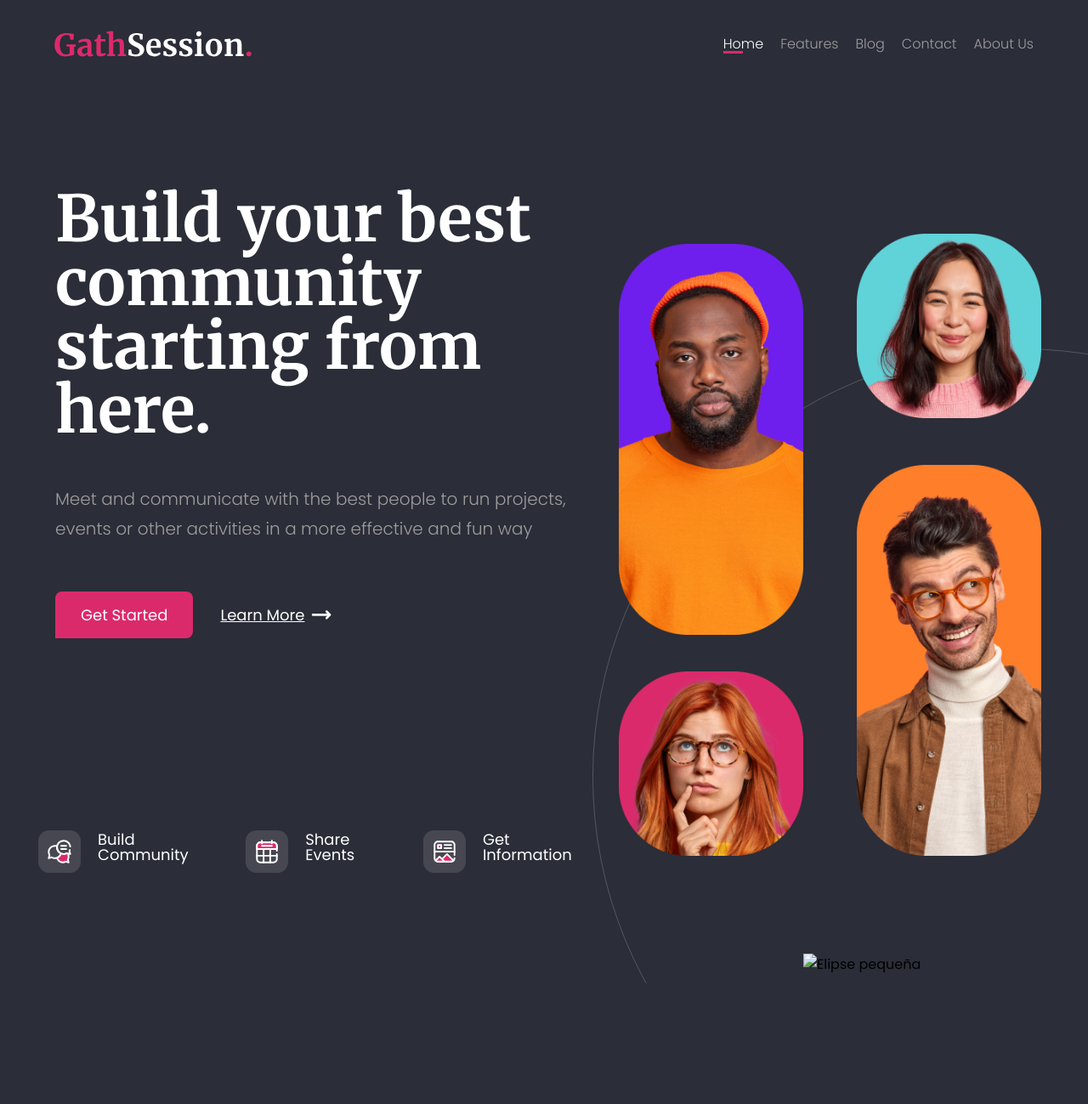
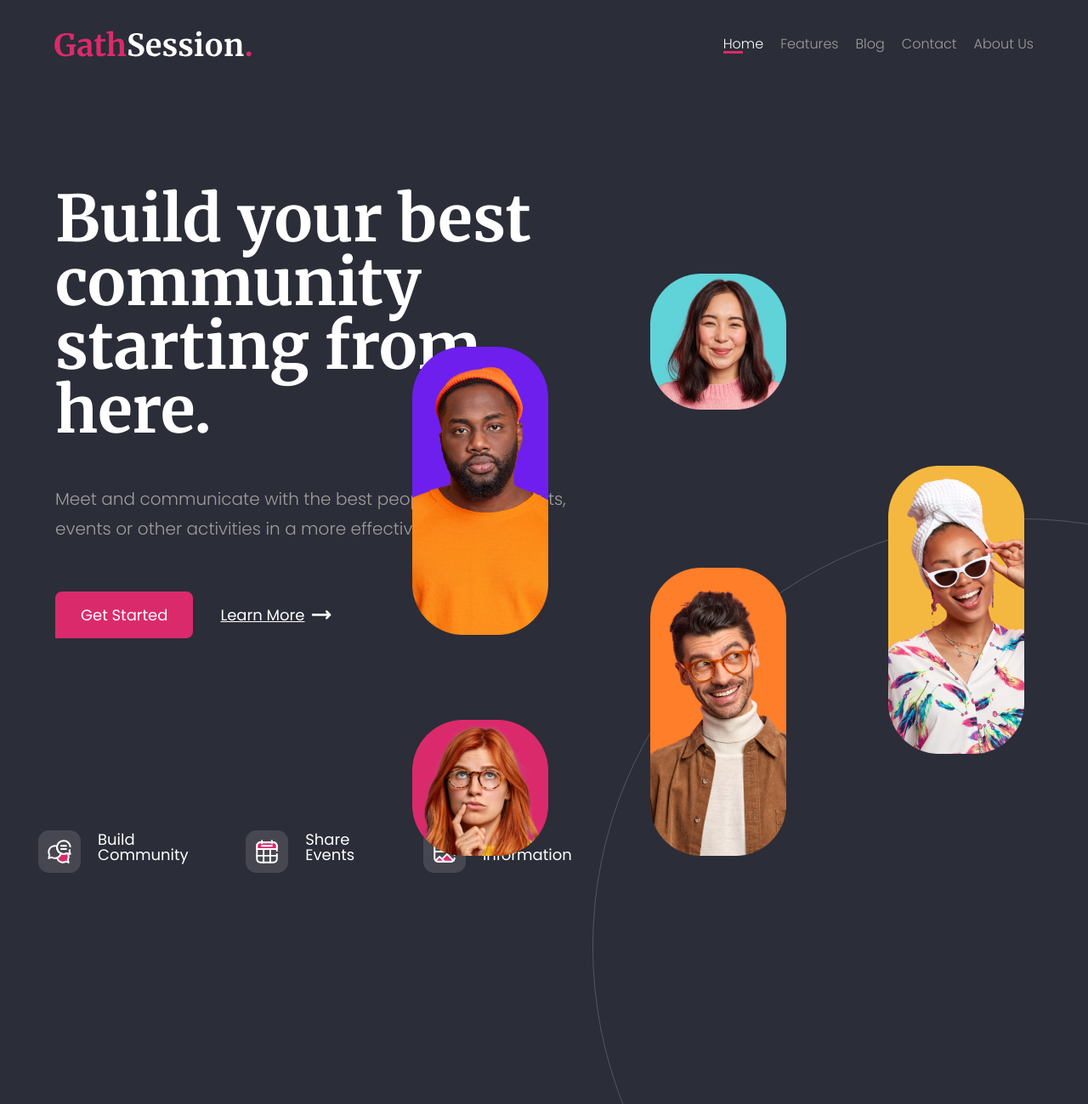
Before and after one commit to Alejandro-Cue/proyecto2-Gath, a website built with Vite: page index.html in a window 1280 px wide. Shown: the top 1299 px of the page at 85% size. Before the commit the page ends 1157 px from the top, so only its background shows below. Built offline with nearby package versions, Linux system fonts and the light colour scheme; files whose address does not match are found by name.

Commit message:
Recalculando tamaño fotos

```diff
--- a/index.html
+++ b/index.html
@@ -18,7 +18,7 @@
 
   <link rel="icon" href="assets/favicon.ico" type="image/x-icon">
 
-  <link rel="stylesheet" href="styles/style.css">
+  <link rel="stylesheet" href="css/style.css">
 
   <link rel="preconnect" href="https://fonts.googleapis.com">
   <link rel="preconnect" href="https://fonts.gstatic.com" crossorigin>
@@ -91,7 +91,7 @@
 
 
   </main>
-  <script type="module" src="/src/main.js"></script>
+  <script type="module" src="src/main.js"></script>
 </body>
 
 </html>
--- a/src/sass/layout/_main.scss
+++ b/src/sass/layout/_main.scss
@@ -87,7 +87,7 @@
         position: relative;
         &-1 {
             position: absolute;
-            bottom: -210px;
+            bottom: -410px;
             right: -260px;
             width: 100%;
             height: auto;
@@ -96,7 +96,7 @@
 
         &-2{
             position: absolute;
-            bottom: -220px;
+            bottom: -420px;
             right: -260px;
             width: 140%;
             height: auto;
@@ -106,8 +106,8 @@
         &-3 {
             position: absolute;
             bottom: 190px;
-            right: 360px;
-            width: 35%;
+            right: 660px;
+            width: 12.5vw;
             height: auto;
             z-index: 7
         }
@@ -115,16 +115,16 @@
         &-4 {
             position: absolute;
             bottom: -70px;
-            right: 360px;
-            width: 35%;
+            right: 660px;
+            width: 12.5vw;
             height: auto;
             z-index: 5
         }
         &-5 {
             position: absolute;
-            bottom: 445px;
-            right: 80px;
-            width: 35%;
+            bottom: 455px;
+            right: 380px;
+            width: 12.5vw;
             height: auto;
             z-index: 6;
         }
@@ -132,8 +132,8 @@
         &-6 {
             position: absolute;
             bottom: -70px;
-            right: 80px;
-            width: 35%;
+            right: 380px;
+            width: 12.5vw;
             height: auto;
             z-index: 4;
         }
@@ -141,8 +141,8 @@
         &-7 {
             position: absolute;
             bottom: 50px;
-            right: -200px;
-            width: 35%;
+            right: 100px;
+            width: 12.5vw;
             height: auto;
             z-index: 3;
         }
```
